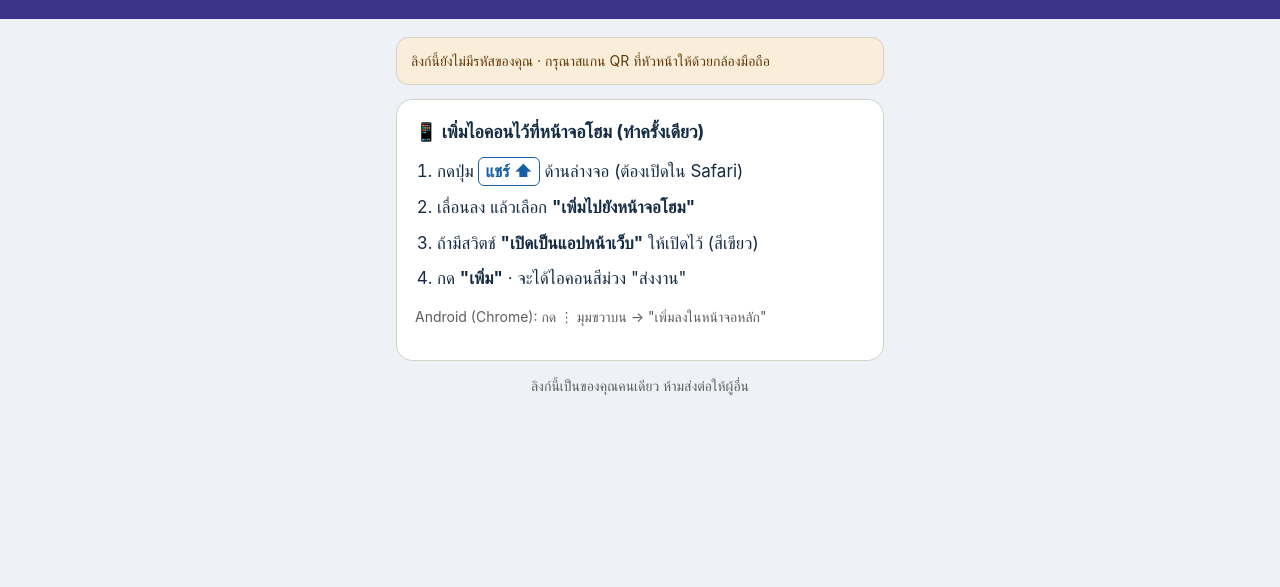
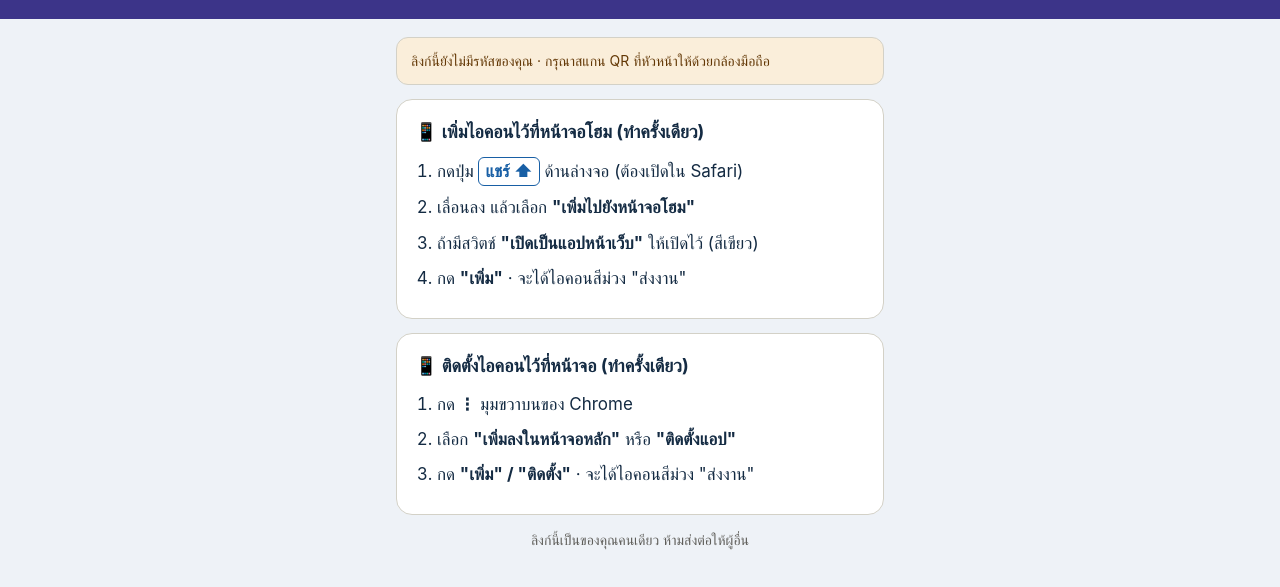
Before and after one commit to spw-maintenance/app, a plain HTML site: page crew/index.html in a window 1280 px wide. Shown: the part 89-676 px from the top of the page. Drawn offline with Linux system fonts and the light colour scheme; no server answers.

Commit message:
Add files via upload

```diff
--- a/crew/index.html
+++ b/crew/index.html
@@ -30,6 +30,7 @@ ol{margin:0;padding-left:22px}li{margin-bottom:8px}
 .share{display:inline-block;border:1.5px solid #185FA5;color:#185FA5;border-radius:6px;padding:0 6px;font-weight:700}
 .go{display:flex;flex-direction:column;align-items:center;justify-content:center;min-height:60vh;gap:14px;color:#5F5E5A}
 .go img{width:96px;height:96px;border-radius:22px}
+[hidden]{display:none!important}
 </style>
 </head>
 <body>
@@ -39,17 +40,30 @@ ol{margin:0;padding-left:22px}li{margin-bottom:8px}
 // หน้าส่งงานจริง (Google Apps Script) · รหัสส่วนตัวอยู่หลัง # จึงไม่ถูกส่งไปที่เว็บฝากนี้
 var WORKER_URL='https://script.google.com/macros/s/AKfycbx4K0FnllMcPspbu_8X2vFxzTm-pDmTtqtMa0qHkhBEKXenR5KjQ1jqwnoIRxuY10B-5A/exec';
 var main=document.getElementById('main');
-function token(){var m=/[#&]w=([-a-f0-9]{64,80})/i.exec(location.hash||'');if(m){try{localStorage.setItem('spwCrewWorker',m[1]);}catch(e){}return m[1];}try{return localStorage.getItem('spwCrewWorker')||'';}catch(e){return '';}}
+function token(){var m=/[?&]w=([a-f0-9]{16}|[-a-f0-9]{64,80})(?![-a-f0-9])/i.exec(location.search||'')||/[#&]w=([a-f0-9]{16}|[-a-f0-9]{64,80})(?![-a-f0-9])/i.exec(location.hash||'');if(m){try{localStorage.setItem('spwCrewWorker',m[1]);}catch(e){}return m[1];}try{return localStorage.getItem('spwCrewWorker')||'';}catch(e){return '';}}
 function target(t){return WORKER_URL+(t?'?w='+encodeURIComponent(t):'');}
 var t=token(),standalone=window.navigator.standalone===true||(window.matchMedia&&window.matchMedia('(display-mode: standalone)').matches);
 if(standalone&&t){
  main.innerHTML='<div class="go"><img data-icon src="apple-touch-icon.png" alt=""><div>กำลังเปิดหน้าส่งงาน…</div><a class="btn" href="'+target(t)+'">แตะที่นี่ถ้ายังไม่เปิด</a></div>';
  location.replace(target(t));
 }else{
+ // เปิดจากแชท LINE: ขอให้ LINE เปิดใน Chrome / Safari แทนหน้าต่างของ LINE (เพิ่มไอคอนลงหน้าจอได้)
+ var ua=navigator.userAgent||'',inLine=/\bLine\//i.test(ua),inApp=inLine||/FBAN|FBAV|Instagram|; wv\)/i.test(ua),isIOS=/iPhone|iPad|iPod/i.test(ua),isAndroid=/Android/i.test(ua);
+ if(inLine&&!/[?&]openExternalBrowser=1/.test(location.search)){location.replace(location.pathname+(location.search?location.search+'&':'?')+'openExternalBrowser=1'+location.hash);}
+ var ios='<div class="card"><h2>📱 เพิ่มไอคอนไว้ที่หน้าจอโฮม (ทำครั้งเดียว)</h2><ol><li>กดปุ่ม <span class="share">แชร์ ⬆</span> ด้านล่างจอ (ต้องเปิดใน Safari)</li><li>เลื่อนลง แล้วเลือก <b>"เพิ่มไปยังหน้าจอโฮม"</b></li><li>ถ้ามีสวิตช์ <b>"เปิดเป็นแอปหน้าเว็บ"</b> ให้เปิดไว้ (สีเขียว)</li><li>กด <b>"เพิ่ม"</b> · จะได้ไอคอนสีม่วง "ส่งงาน"</li></ol></div>';
+ var android='<div class="card"><h2>📱 ติดตั้งไอคอนไว้ที่หน้าจอ (ทำครั้งเดียว)</h2><button type="button" class="btn" data-install hidden style="width:100%;border:0;margin-bottom:10px">📲 ติดตั้งแอปส่งงาน</button><ol data-install-hint><li>กด <b>⋮</b> มุมขวาบนของ Chrome</li><li>เลือก <b>"เพิ่มลงในหน้าจอหลัก"</b> หรือ <b>"ติดตั้งแอป"</b></li><li>กด <b>"เพิ่ม" / "ติดตั้ง"</b> · จะได้ไอคอนสีม่วง "ส่งงาน"</li></ol><p id="instmsg" class="muted" hidden>✓ ติดตั้งแล้ว · ครั้งต่อไปกดไอคอน "ส่งงาน" ที่หน้าจอได้เลย</p></div>';
+ var inapp='<div class="card warn"><b>เปิดอยู่ในหน้าต่างของ '+(inLine?'LINE':'แอปแชท')+'</b><br>กด <b>⋮</b> (หรือ <b>↗</b>) มุมขวาบน แล้วเลือก <b>"เปิดในเบราว์เซอร์"</b> / <b>"เปิดใน '+(isIOS?'Safari':'Chrome')+'"</b> ก่อน แล้วค่อยเพิ่มไอคอน</div>';
  main.innerHTML=(t?'':'<div class="card warn">ลิงก์นี้ยังไม่มีรหัสของคุณ · กรุณาสแกน QR ที่หัวหน้าให้ด้วยกล้องมือถือ</div>')+
- '<div class="card"><h2>📱 เพิ่มไอคอนไว้ที่หน้าจอโฮม (ทำครั้งเดียว)</h2><ol><li>กดปุ่ม <span class="share">แชร์ ⬆</span> ด้านล่างจอ (ต้องเปิดใน Safari)</li><li>เลื่อนลง แล้วเลือก <b>"เพิ่มไปยังหน้าจอโฮม"</b></li><li>ถ้ามีสวิตช์ <b>"เปิดเป็นแอปหน้าเว็บ"</b> ให้เปิดไว้ (สีเขียว)</li><li>กด <b>"เพิ่ม"</b> · จะได้ไอคอนสีม่วง "ส่งงาน"</li></ol><p class="muted">Android (Chrome): กด ⋮ มุมขวาบน → "เพิ่มลงในหน้าจอหลัก"</p></div>'+
+ (inApp?inapp:'')+(isAndroid?android:isIOS?ios:ios+android)+
  (t?'<a class="btn" href="'+target(t)+'">เปิดหน้าส่งงานเลย</a>':'')+
  '<p class="muted" style="text-align:center;margin-top:14px">ลิงก์นี้เป็นของคุณคนเดียว ห้ามส่งต่อให้ผู้อื่น</p>';
+ // ปุ่มติดตั้งแอป (Android Chrome) · ไม่ต้องหาเมนู ⋮
+ var installEvt=null;
+ if('serviceWorker' in navigator)try{navigator.serviceWorker.register('sw.js').catch(function(){});}catch(e){}
+ var installBtns=function(){var bs=document.querySelectorAll('[data-install]');for(var i=0;i<bs.length;i++)bs[i].hidden=!installEvt;var hs=document.querySelectorAll('[data-install-hint]');for(var j=0;j<hs.length;j++)hs[j].hidden=!!installEvt;};
+ window.addEventListener('beforeinstallprompt',function(e){e.preventDefault();installEvt=e;installBtns();});
+ window.addEventListener('appinstalled',function(){installEvt=null;installBtns();var m=document.getElementById('instmsg');if(m)m.hidden=false;});
+ document.addEventListener('click',function(ev){var b=ev.target.closest&&ev.target.closest('[data-install]');if(!b||!installEvt)return;ev.preventDefault();installEvt.prompt();installEvt.userChoice.then(function(){installEvt=null;installBtns();});});
 }
 applyIcon(ICON_NOW);</script>
 </body>
```
Also changed, not shown: crew/sw.js (added, +7 -0 lines).
